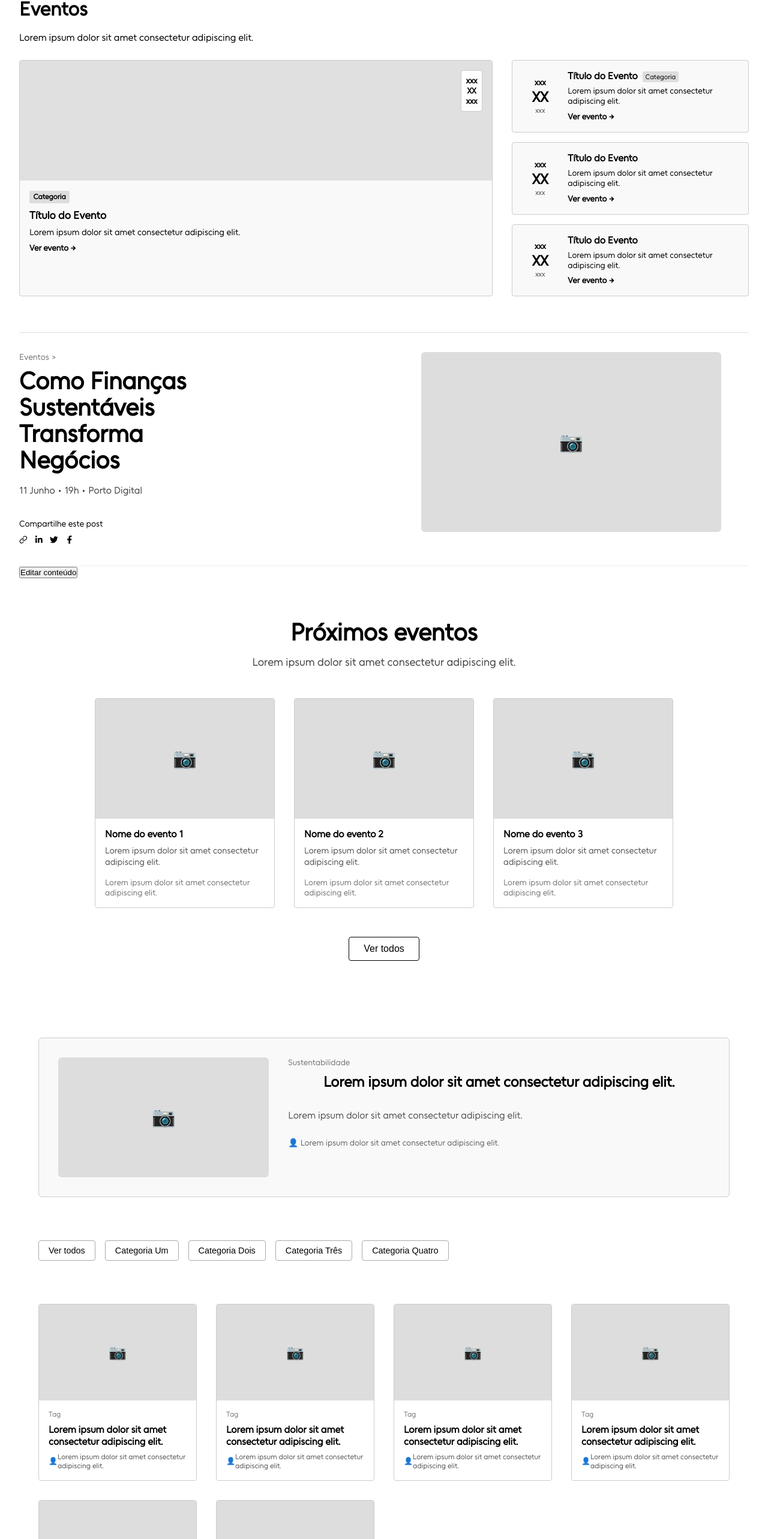
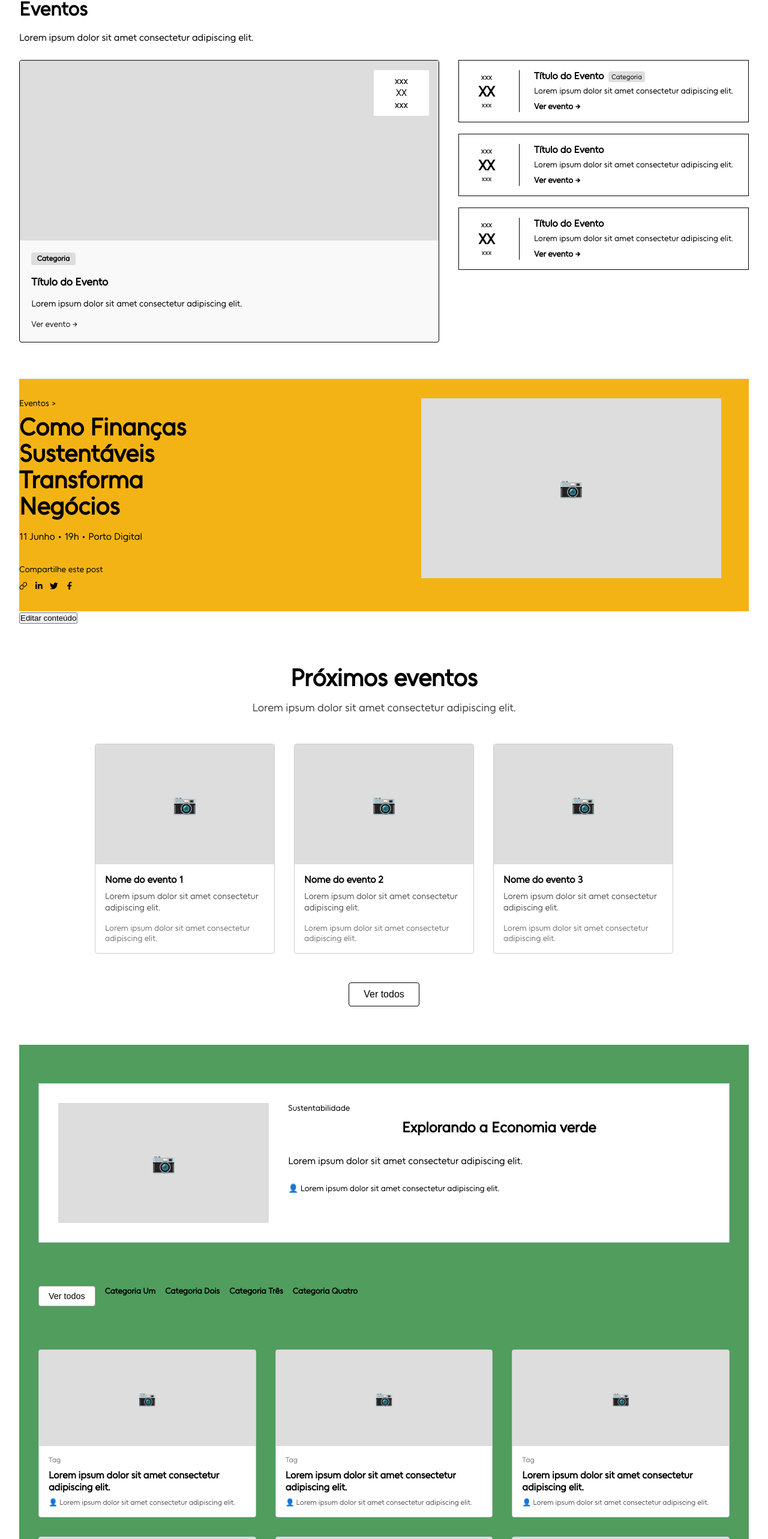
Before and after one commit to MatheusMV05/projetos3g2, a React (Vite) app in the folder Frontend/: page /evento in a window 1280 px wide. Shown: the part 100-2666 px from the top of the page at 60% size. Built offline with nearby package versions, Linux system fonts and the light colour scheme.

Commit message:
Fiz ajustes no css da pagina de Eventos

```diff
--- a/Frontend/src/components/Blog/Blog.module.css
+++ b/Frontend/src/components/Blog/Blog.module.css
@@ -1,14 +1,14 @@
 .blogSection {
   padding: 4rem 2rem;
+  background-color: #509D5E;
 }
 
 .mainHighlight {
   display: flex;
   gap: 2rem;
   border: 1px solid #ccc;
-  border-radius: 6px;
   padding: 2rem;
-  background-color: #f9f9f9;
+  background-color: #ffffff;
   margin-bottom: 2rem;
   flex-wrap: wrap;
 }
@@ -23,7 +23,6 @@
   align-items: center;
   color: #aaa;
   font-size: 2rem;
-  border-radius: 6px;
   flex: 1;
 }
 
@@ -36,23 +35,26 @@
 
 .mainCategory {
   font-size: 0.85rem;
-  color: #777;
+  color: #000000;
 }
 
 .mainTitle {
   font-size: 1.5rem;
   font-weight: 700;
+  display: flex;
+  flex-direction: column;
+  gap: 0.5rem;
 }
 
 .mainDescription {
   font-size: 1rem;
-  color: #555;
+  color: #000000;
   margin-bottom: 1rem;
 }
 
 .mainAuthor {
   font-size: 0.85rem;
-  color: #666;
+  color: #000000;
   display: flex;
   align-items: center;
   gap: 0.5rem;
@@ -66,8 +68,8 @@
 }
 
 .filters button {
-  background: none;
-  border: none;
+  background-color: #ffffff;
+  border: normal;
   font-size: 0.9rem;
   cursor: pointer;
   padding: 0.5rem 1rem;
@@ -76,13 +78,14 @@
 }
 
 .filters button:hover {
-  background-color: #eee;
+  background-color: #ffffff;
 }
 
 .grid {
   display: grid;
-  grid-template-columns: repeat(auto-fit, minmax(260px, 1fr));
+  grid-template-columns: repeat(3, 1fr);
   gap: 2rem;
+  justify-items: center;
 }
 
 .card {
--- a/Frontend/src/components/Blog/Blog.tsx
+++ b/Frontend/src/components/Blog/Blog.tsx
@@ -9,7 +9,7 @@ const Blog: React.FC = () => {
         <div className={styles.mainImage}>📷</div>
         <div className={styles.mainContent}>
           <span className={styles.mainCategory}>Sustentabilidade</span>
-          <h2 className={styles.mainTitle}>Lorem ipsum dolor sit amet consectetur adipiscing elit.</h2>
+          <h2 className={styles.mainTitle}>Explorando a Economia verde</h2>
           <p className={styles.mainDescription}>
             Lorem ipsum dolor sit amet consectetur adipiscing elit.
           </p>
@@ -23,10 +23,10 @@ const Blog: React.FC = () => {
       {/* Filtros simulados */}
       <div className={styles.filters}>
         <button>Ver todos</button>
-        <button>Categoria Um</button>
-        <button>Categoria Dois</button>
-        <button>Categoria Três</button>
-        <button>Categoria Quatro</button>
+        <h5>Categoria Um</h5>
+        <a>Categoria Dois</a>
+        <a>Categoria Três</a>
+        <a>Categoria Quatro</a>
       </div>
     <br></br>
     <br></br>
@@ -39,8 +39,7 @@ const Blog: React.FC = () => {
               <div className={styles.cardCategory}>Tag</div>
               <div className={styles.cardTitle}>Lorem ipsum dolor sit amet consectetur adipiscing elit.</div>
               <div className={styles.cardAuthor}>
-                <span>👤 <br></br></span>
-                <span>Lorem ipsum dolor sit amet consectetur adipiscing elit.</span>
+                <span>👤 Lorem ipsum dolor sit amet consectetur adipiscing elit.<br></br></span>
               </div>
             </div>
           </div>
--- a/Frontend/src/components/BlogPostHeader/BlogPostHeader.module.css
+++ b/Frontend/src/components/BlogPostHeader/BlogPostHeader.module.css
@@ -6,6 +6,7 @@
   padding: 2rem 0;
   border-top: 1px solid #ddd;
   border-bottom: 1px solid #eee;
+  background-color: #F4B315;
 }
 
 .left {
@@ -21,7 +22,7 @@
 
 .backLink {
   font-size: 0.875rem;
-  color: #777;
+  color: #000000;
   margin-bottom: 0.5rem;
 }
 
@@ -34,7 +35,7 @@
 
 .details {
   font-size: 1rem;
-  color: #444;
+  color: #000000;
   margin-bottom: 2rem;
 }
 
@@ -58,11 +59,10 @@
   width: 100%;
   max-width: 500px;
   height: 300px;
-  background: #ddd;
+  background: #dddddd;
   display: flex;
   justify-content: center;
   align-items: center;
   font-size: 2rem;
   color: #999;
-  border-radius: 6px;
 }
--- a/Frontend/src/components/EventHeader/EventHeader.module.css
+++ b/Frontend/src/components/EventHeader/EventHeader.module.css
@@ -1,11 +1,10 @@
 .eventCard {
   display: flex;
-  justify-content: space-between;
   align-items: center;
   padding: 1rem;
-  border: 1px solid #ccc;
-  background-color: #f9f9f9;
-  border-radius: 4px;
+  border: 0.2px solid #000000;
+  background-color: #ffffff;
+  max-width: 100%;
 }
 
 .left {
@@ -17,22 +16,25 @@
 
 .weekday {
   font-size: 0.85rem;
-  font-weight: bold;
+  font-weight: 400;
 }
 
 .day {
   font-size: 1.5rem;
-  font-weight: bold;
+  font-weight: 600;
 }
 
 .month {
   font-size: 0.75rem;
-  color: #555;
+  color: #000000;
+  font-weight: 400;
 }
 
 .right {
   flex: 1;
-  padding-left: 1rem;
+  padding-left: 1.5rem;
+  margin-left: 1.5rem;
+  border-left: 1px solid #000000; /* linha */
 }
 
 .title {
--- a/Frontend/src/pages/Evento/Evento.tsx
+++ b/Frontend/src/pages/Evento/Evento.tsx
@@ -13,13 +13,28 @@ const Evento: React.FC = () => {
 				<br />
 			</p>
 
-			<div style={{ display: 'grid', gridTemplateColumns: '2fr 1fr', gap: '2rem' }}>
+			{/* Layout com grid ajustado */}
+			<div
+				style={{
+					display: 'grid',
+					gridTemplateColumns: '700px 1fr', // largura fixa para o card principal
+					columnGap: '2rem', // distância ajustada entre colunas
+					alignItems: 'start',
+				}}
+			>
 				{/* Evento em destaque */}
-				<div style={{ border: '1px solid #ccc', borderRadius: '4px', background: '#f9f9f9' }}>
+				<div
+					style={{
+						border: '1px solid #000000',
+						borderRadius: '4px',
+						background: '#f9f9f9',
+						overflow: 'hidden',
+					}}
+				>
 					<div
 						style={{
-							height: '200px',
-							background: '#e0e0e0',
+							height: '300px',
+							background: '#ddd',
 							position: 'relative',
 							display: 'flex',
 							justifyContent: 'center',
@@ -32,31 +47,29 @@ const Evento: React.FC = () => {
 								top: '1rem',
 								right: '1rem',
 								background: '#fff',
-								padding: '0.5rem',
+								padding: '0.5rem 2.2rem',
 								textAlign: 'center',
-								fontWeight: 'bold',
-								fontSize: '0.85rem',
-								borderRadius: '4px',
-								border: '1px solid #ccc',
+								fontWeight: 'normal',
+								fontSize: '1rem',
 							}}
 						>
 							xxx<br />XX<br />xxx
 						</div>
 					</div>
-					<div style={{ padding: '1rem' }}>
+					<div style={{ padding: '1.2rem' }}>
 						<div
 							style={{
 								fontSize: '0.75rem',
 								fontWeight: 'bold',
 								background: '#ddd',
 								display: 'inline-block',
-								padding: '0.2rem 0.4rem',
+								padding: '0.2rem 0.6rem',
 								borderRadius: '3px',
 							}}
 						>
 							Categoria
 						</div>
-						<div style={{ fontWeight: 'bold', fontSize: '1.1rem', margin: '0.5rem 0' }}>
+						<div style={{ fontWeight: 'bold', fontSize: '1.1rem', margin: '1rem 0' }}>
 							Título do Evento
 						</div>
 						<div style={{ fontSize: '0.9rem' }}>
@@ -66,10 +79,10 @@ const Evento: React.FC = () => {
 							href="#"
 							style={{
 								display: 'inline-block',
-								marginTop: '0.5rem',
-								color: '#000',
+								marginTop: '1rem',
+								color: '#161616',
 								textDecoration: 'none',
-								fontWeight: 'bold',
+								fontWeight: 'normal',
 								fontSize: '0.85rem',
 							}}
 						>
@@ -79,7 +92,7 @@ const Evento: React.FC = () => {
 				</div>
 
 				{/* Lista lateral de eventos */}
-				<div style={{ display: 'flex', flexDirection: 'column', gap: '1rem' }}>
+				<div style={{ display: 'flex', flexDirection: 'column', gap: '1.2rem' }}>
 					<EventHeader
 						weekday="xxx"
 						day="XX"
@@ -109,13 +122,8 @@ const Evento: React.FC = () => {
 			<br />
 			<br />
 
-			{/* BlogPostHeader */}
 			<BlogPostHeader />
-
-			{/* ProximosEventos */}
 			<ProximosEventos />
-
-			{/* Blog */}
 			<Blog />
 		</div>
 	);
```
